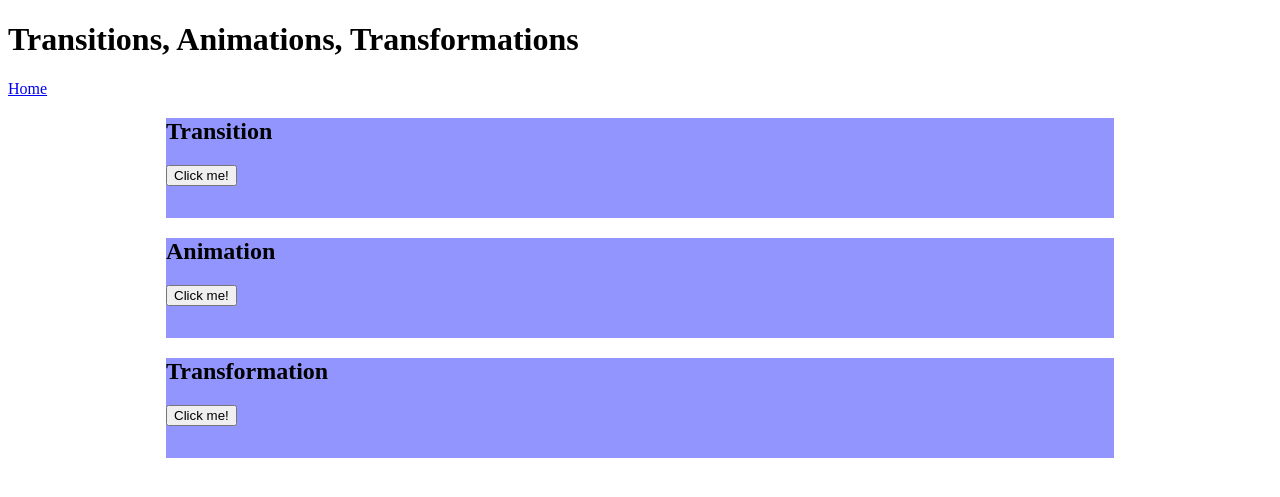
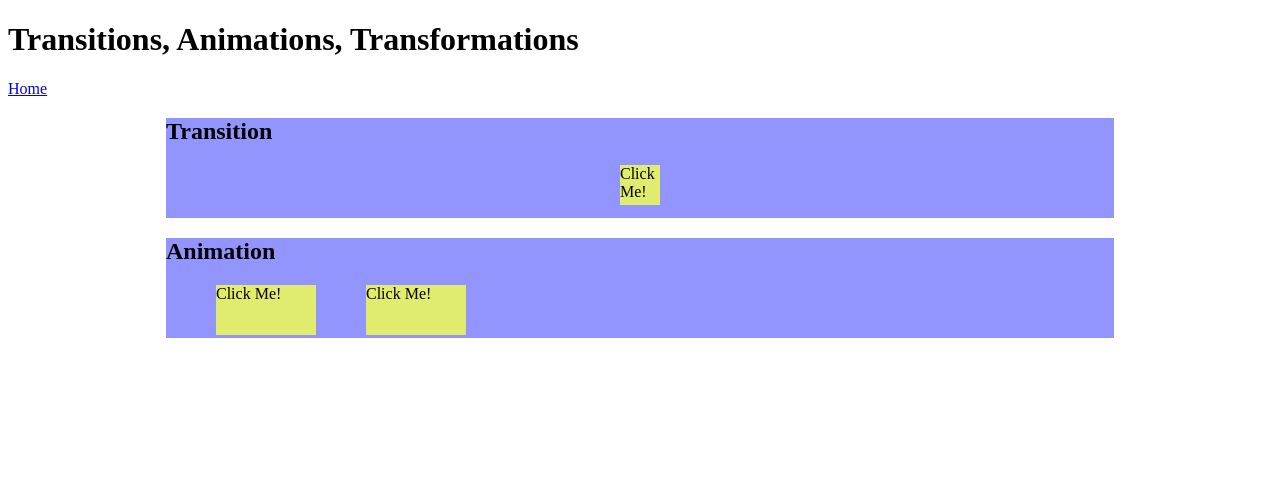
Before and after one commit to georgeson-caleb/cit261, a PHP site: page /CSS3_Transitions_Animations_Transformations/project.html in a window 1280 px wide. Shown: the top 497 px of the page. Run offline with PHP 8.4, Linux system fonts and the light colour scheme.

Commit message:
more of the transitions and animations assignment

```diff
--- a/CSS3_Transitions_Animations_Transformations/project.html
+++ b/CSS3_Transitions_Animations_Transformations/project.html
@@ -15,18 +15,20 @@
          <a href="../../index.html">Home</a>
          <div id="transition" class="example">
             <h2>Transition</h2>
-            <button onclick="startTransition()">Click me!</button>
-            <div id="transitionDiv"></div>
+            <div id="transitionDiv1" onclick="startTransition(this)" ontransitionend="endTransition(this)">
+               Click Me!
+            </div>
          </div>
          <div id="animation" class="example">
             <h2>Animation</h2>
-            <button onclick="startAnimation()">Click me!</button>
-            <div id="animationDiv"></div>
-         </div>
-         <div id="transformation" class="example">
-            <h2>Transformation</h2>
-            <button onclick="startTransformation()">Click me!</button>
-            <div id="transformationDiv"></div>
+            <div class="flex-container">
+               <div id="animationDiv1" onclick="startAnimation(this, 'animate1')" onanimationend="endAnimation(this)">
+                  Click Me!
+               </div>
+               <div id="animationDiv2" onclick="startAnimation(this, 'animate2')" onanimationend="endAnimation(this)">
+                     Click Me!
+               </div>
+            </div>
          </div>
       </header>
    </body>
--- a/CSS3_Transitions_Animations_Transformations/script.js
+++ b/CSS3_Transitions_Animations_Transformations/script.js
@@ -1,13 +1,17 @@
-function startTransition() {
-
+function startTransition(element) {
+   element.style.width  = "80px";
+   element.style.height = "80px";
+   element.style.backgroundColor = "#fec3a3"
 }
 
-function startAnimation(element) {
-   element.classList = "animate";
+function endTransition(element) {
+   element.style.width = "40px";
+   element.style.height = "40px";
+   element.style.backgroundColor = "#e0ec6d"
 }
 
-function startTransformation() {
-
+function startAnimation(element, animation) {
+   element.classList = animation;
 }
 
 function endAnimation(element) {
--- a/CSS3_Transitions_Animations_Transformations/style.css
+++ b/CSS3_Transitions_Animations_Transformations/style.css
@@ -5,16 +5,54 @@
    background-color: #9395ff;
 }
 
-#transitionDiv {
+#transitionDiv1 {
+   background-color: #e0ec6d;
+   margin: auto;
+   width: 40px;
+   height: 40px;
    transition: 3s;
 }
 
-.animate {
-   animation-name: "animation";
+#transitionDiv2 {
+
+}
+
+#animationDiv1 {
+   margin: 0px 50px;
+   width: 100px;
+   height: 50px;
+   background-color: #e0ec6d;
+}
+
+#animationDiv2 {
+   width: 100px;
+   height: 50px;
+   background-color: #e0ec6d;
+}
+
+.flex-container {
+   display: flex;
+}
+
+.animate1 {
+   animation-name: animation1;
    animation-duration: 5s;
 }
 
-@keyframes animation {
-   from {margin: 0px;}
-   to   {margin: 50px;}
+.animate2 {
+   animation-name: animation2;
+   animation-duration: 10s;
 }
+
+@keyframes animation1 {
+   from {transform: rotate(0deg);}
+   to   {transform: rotate(360deg);}
+}
+
+@keyframes animation2 {
+   0%    {margin-left: 0px;   transform: rotate(0deg);   }
+   25%   {margin-left: 250px; transform: rotate(90deg);  }
+   50%   {margin-left: 500px; transform: rotate(180deg); }
+   75%   {margin-left: 250px; transform: rotate(270deg); }
+   100%  {margin-left: 0px;   transform: rotate(360deg); }
+}
```
